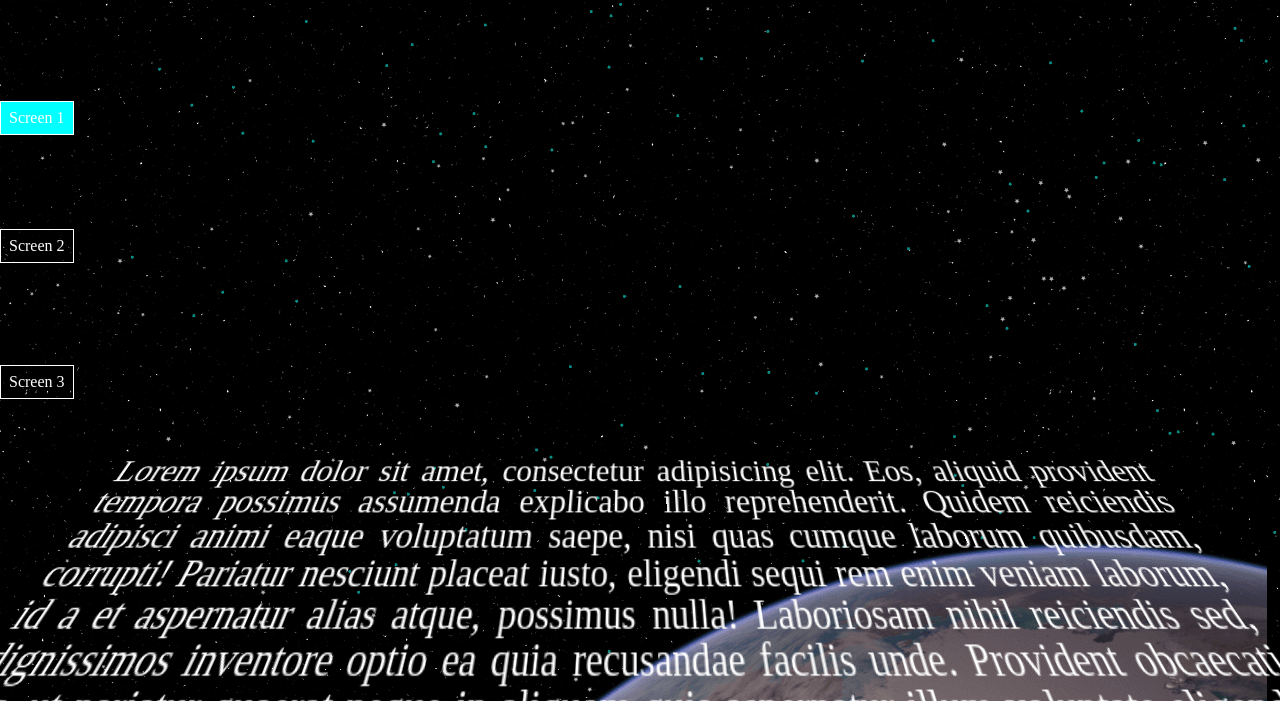
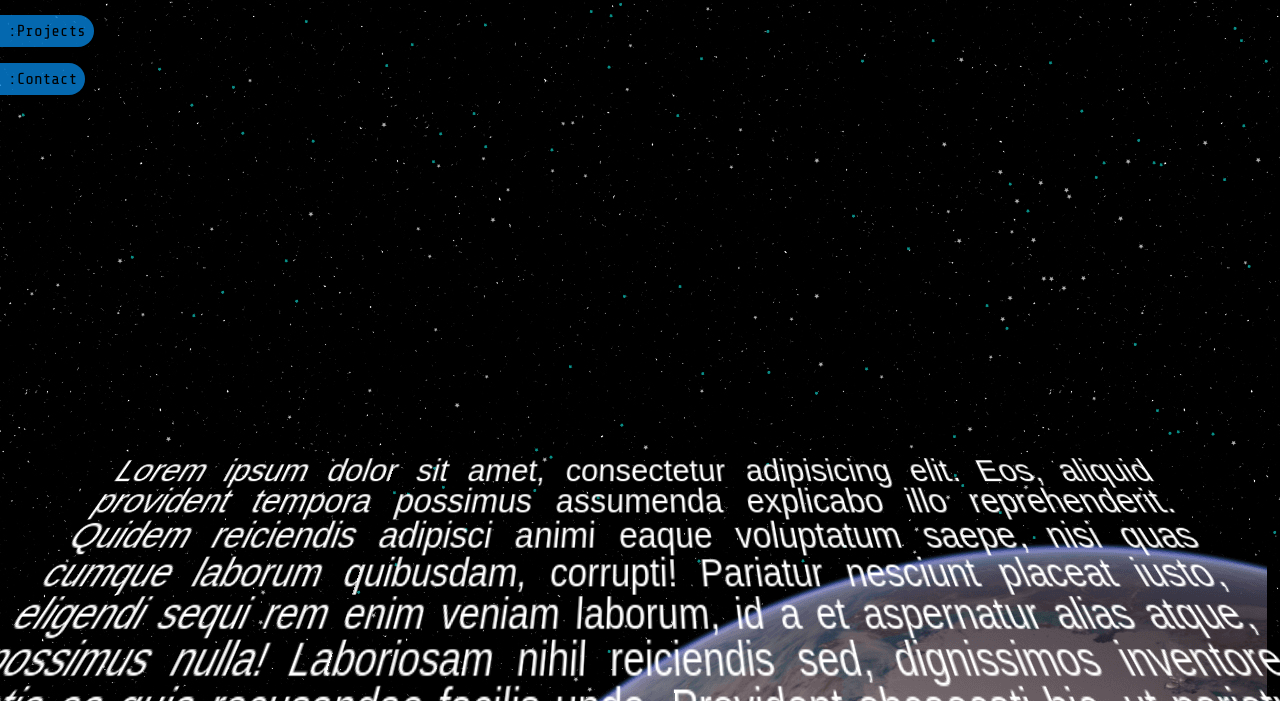
Before and after one commit to OoogleBoogle/sw-portfolio, a plain HTML site: page index.html in a window 1280 px wide. Shown: the part 99-800 px from the top of the page. Drawn offline with nearby package versions, Linux system fonts and the light colour scheme; a web font is replaced by a local one.

Commit message:
Basic nav in place

```diff
--- a/index.html
+++ b/index.html
@@ -3,6 +3,7 @@
 <head>
   <meta charset="UTF-8">
   <meta name="viewport" content="width=device-width, user-scalable=no, initial-scale=1.0, maximum-scale=1.0, minimum-scale=1.0">
+  <link href='https://fonts.googleapis.com/css?family=Droid+Sans:400,700|Share+Tech+Mono' rel='stylesheet' type='text/css'>
   <link href="stylesheets/screen.css" media="screen, projection" rel="stylesheet" type="text/css" />
   <link href="stylesheets/print.css" media="print" rel="stylesheet" type="text/css" />
   <!--[if IE]>
@@ -17,11 +18,11 @@
     </div>
 
     <input type="radio" name="navigation" id="screen-1" checked>
-    <label for="screen-1" class="nav-label nav-label-1" >Screen 1</label>
+    <label for="screen-1" class="nav-label nav-label-1" >:Introduction</label>
     <input type="radio" name="navigation" id="screen-2">
-    <label for="screen-2" class="nav-label nav-label-2">Screen 2</label>
+    <label for="screen-2" class="nav-label nav-label-2">:Projects</label>
     <input type="radio" name="navigation" id="screen-3">
-    <label for="screen-3" class="nav-label nav-label-3">Screen 3</label>
+    <label for="screen-3" class="nav-label nav-label-3">:Contact</label>
     <section class="scrolling-container">
       <div class="scrolling-text">
         <p><span>Lorem ipsum dolor sit amet, consectetur adipisicing elit. Eos, aliquid provident tempora possimus assumenda explicabo illo reprehenderit. Quidem reiciendis adipisci animi eaque voluptatum saepe, nisi quas cumque laborum quibusdam, corrupti!</span>
--- /dev/null
+++ b/sass/_navbar.scss
@@ -0,0 +1,29 @@
+input[type="radio"] {
+  display: none;
+}
+
+.nav-label {
+  font-family: 'Share Tech Mono', monospace;
+  position:absolute;
+  background-color: rgba(6, 144, 243, 0.72);
+  z-index: 100;
+  border-radius: 0 20px 20px 0;
+  padding: .5em;
+  color: black;
+  top: 4em;
+  cursor: crosshair;
+  transition: padding-left .5s, background-color .8s;
+}
+
+.nav-label-2 {
+  top: 7.1em;
+}
+
+.nav-label-3 {
+  top: 10.1em;
+}
+
+input[type="radio"]:checked + label {
+  background-color: rgba(124, 177, 21, 0.81);
+  padding-left: 4em;
+}
--- a/sass/_panel-1.scss
+++ b/sass/_panel-1.scss
@@ -17,6 +17,7 @@
 }
 
 .scrolling-text {
+  font-family: 'Droid Sans', sans-serif;
   color: white;
   text-align: justify;
   font-size: 1.1em;
--- a/sass/_navigation.scss
+++ b/sass/_screen-positions.scss
@@ -1,29 +1,3 @@
-input[type="radio"] {
-  display: none;
-}
-
-.nav-label {
-  position:absolute;
-  z-index: 100;
-  border: 1px solid white;
-  padding: .5em;
-  color: white;
-  top: 25%;
-  cursor: crosshair;
-}
-
-.nav-label-2 {
-  top: 41%;
-}
-
-.nav-label-3 {
-  top: 58%;
-}
-
-input[type="radio"]:checked + label {
-  background-color: aqua;
-}
-
 #screen-1:checked {
   ~ .scrolling-container {
     left: 12%;
--- a/sass/screen.scss
+++ b/sass/screen.scss
@@ -43,8 +43,8 @@ body {
   z-index: -9999;
 }
 
-
-@import "navigation";
+@import "navbar";
+@import "screen-positions";
 @import "animations";
 @import "panel-1";
 @import "panel-2";
```
Also changed, not shown: stylesheets/screen.css, 1 other file.
